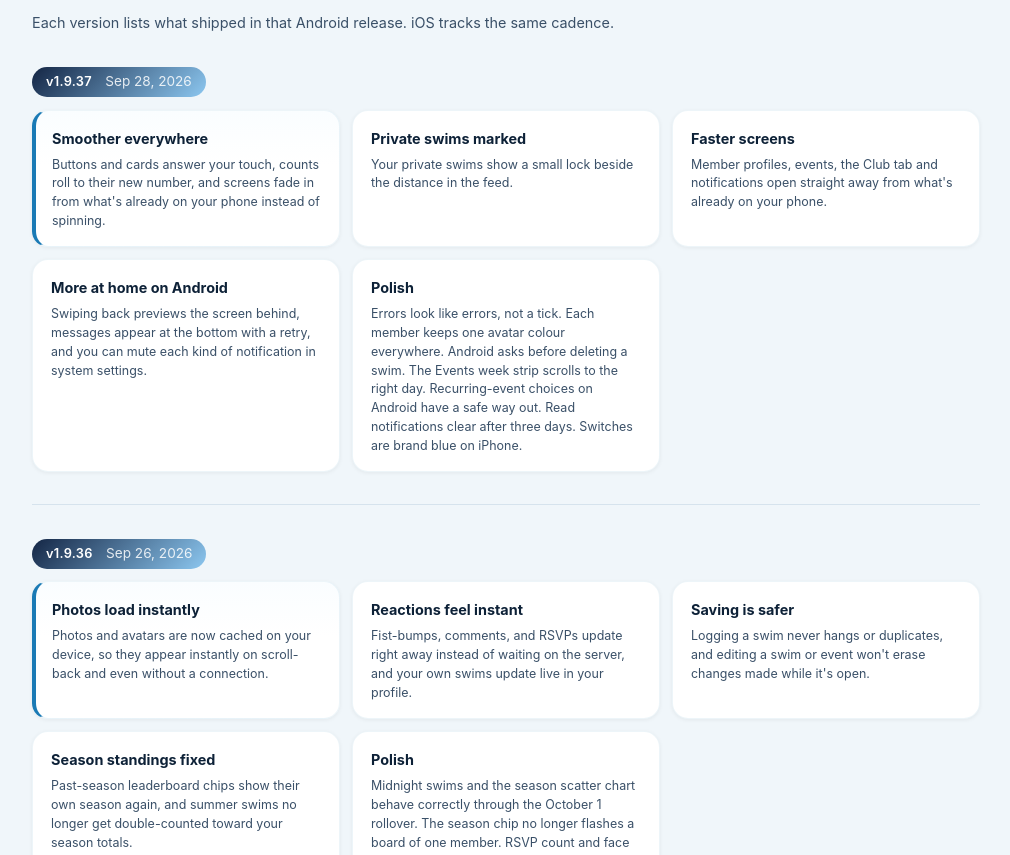
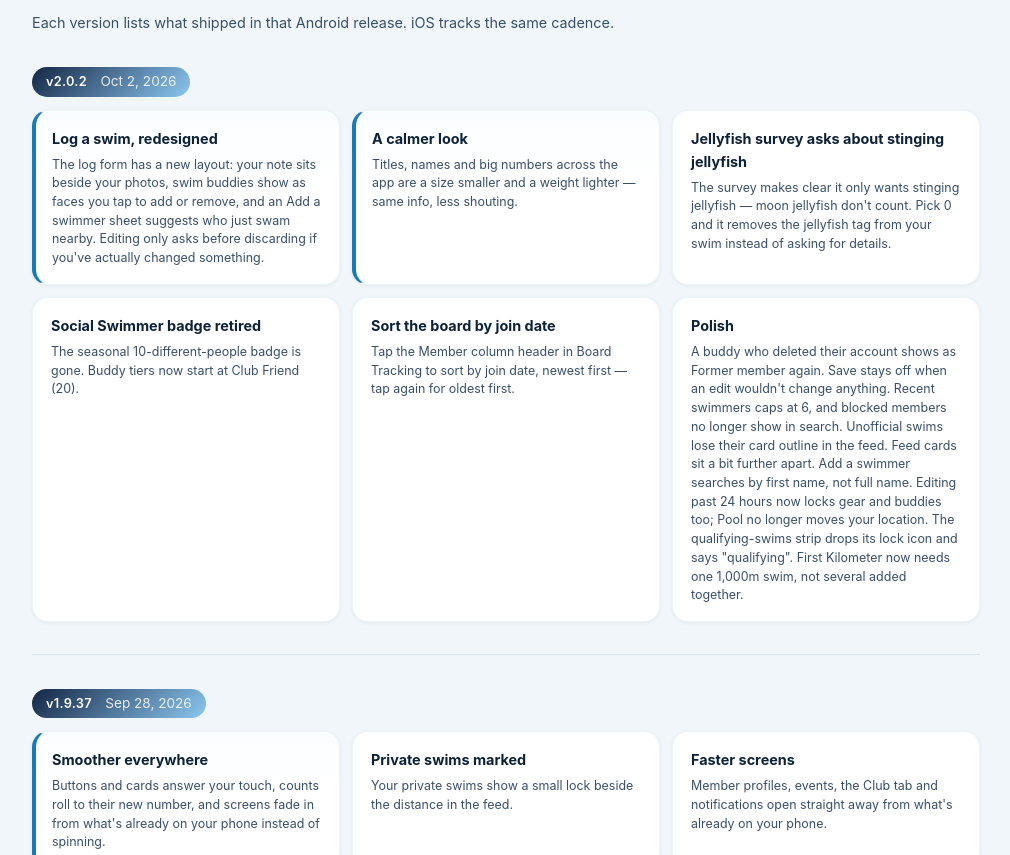
Before and after one commit to andrewvalko/nis-legal, a plain HTML site: page release-notes.html in a window 1280 px wide. Shown: the part 467-1322 px from the top of the page, without its empty margins (134-1144 px from the left). Drawn offline with Linux system fonts and the light colour scheme.

Commit message:
Update release notes for v2.0.2

```diff
--- a/release-notes.html
+++ b/release-notes.html
@@ -167,6 +167,37 @@
     <h1>Release history</h1>
     <p class="intro">Each version lists what shipped in that Android release. iOS tracks the same cadence.</p>
 
+    <span class="period-label" data-date="2026-10-02">v2.0.2 <span class="period-date">Oct 2, 2026</span></span>
+
+    <div class="card-grid">
+        <div class="card major">
+            <h3>Log a swim, redesigned</h3>
+            <p>The log form has a new layout: your note sits beside your photos, swim buddies show as faces you tap to add or remove, and an Add a swimmer sheet suggests who just swam nearby. Editing only asks before discarding if you've actually changed something.</p>
+        </div>
+        <div class="card major">
+            <h3>A calmer look</h3>
+            <p>Titles, names and big numbers across the app are a size smaller and a weight lighter — same info, less shouting.</p>
+        </div>
+        <div class="card">
+            <h3>Jellyfish survey asks about stinging jellyfish</h3>
+            <p>The survey makes clear it only wants stinging jellyfish — moon jellyfish don't count. Pick 0 and it removes the jellyfish tag from your swim instead of asking for details.</p>
+        </div>
+        <div class="card">
+            <h3>Social Swimmer badge retired</h3>
+            <p>The seasonal 10-different-people badge is gone. Buddy tiers now start at Club Friend (20).</p>
+        </div>
+        <div class="card">
+            <h3>Sort the board by join date</h3>
+            <p>Tap the Member column header in Board Tracking to sort by join date, newest first — tap again for oldest first.</p>
+        </div>
+        <div class="card">
+            <h3>Polish</h3>
+            <p>A buddy who deleted their account shows as Former member again. Save stays off when an edit wouldn't change anything. Recent swimmers caps at 6, and blocked members no longer show in search. Unofficial swims lose their card outline in the feed. Feed cards sit a bit further apart. Add a swimmer searches by first name, not full name. Editing past 24 hours now locks gear and buddies too; Pool no longer moves your location. The qualifying-swims strip drops its lock icon and says "qualifying". First Kilometer now needs one 1,000m swim, not several added together.</p>
+        </div>
+    </div>
+
+    <hr class="divider">
+
     <span class="period-label" data-date="2026-09-28">v1.9.37 <span class="period-date">Sep 28, 2026</span></span>
 
     <div class="card-grid">
```
